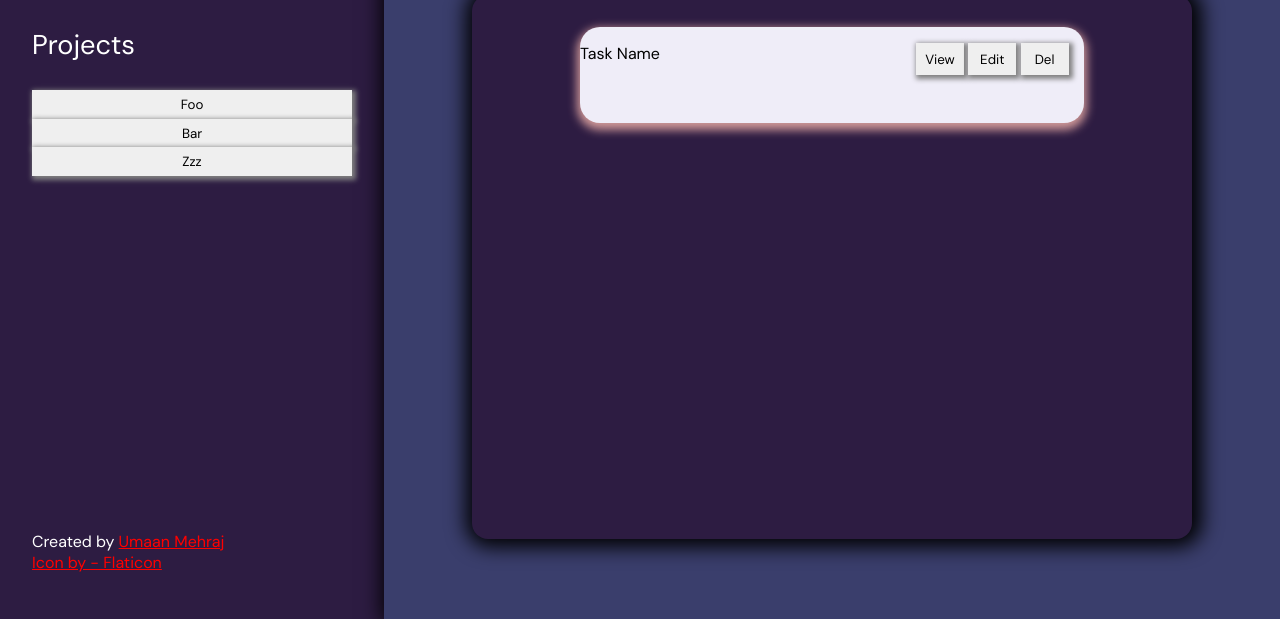
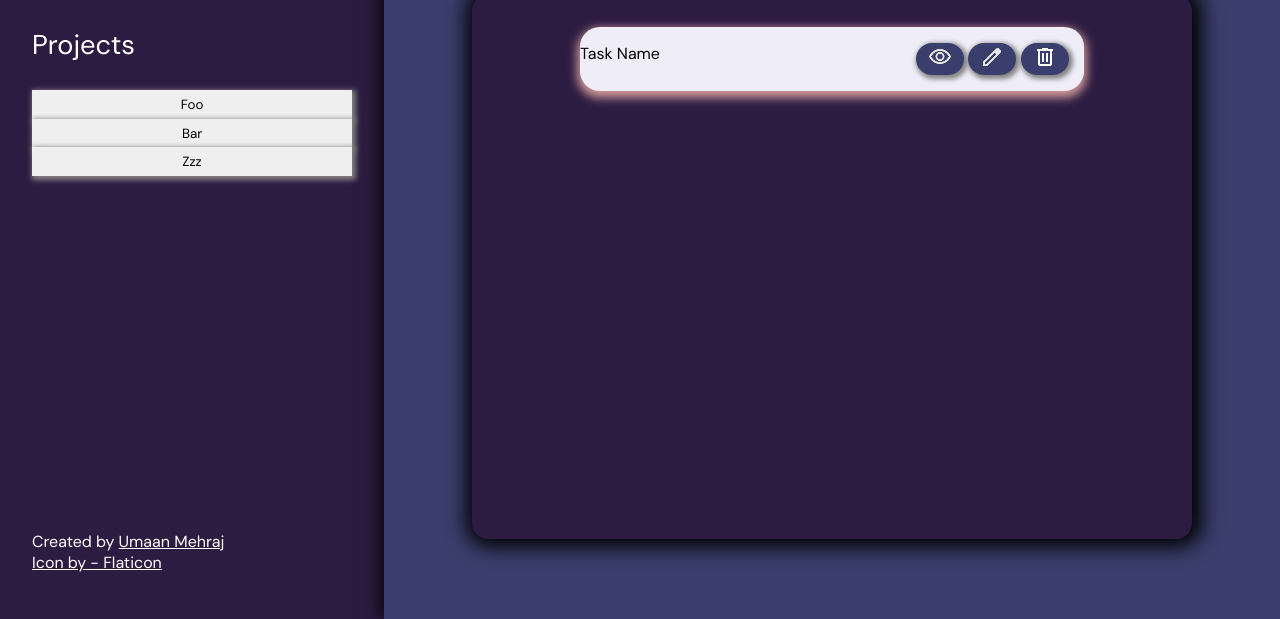
Before and after one commit to UmaanMehraj/todoo, a website built with webpack: page src/template.html in a window 1280 px wide. Shown: the part 181-800 px from the top of the page. Built offline with nearby package versions, Linux system fonts and the light colour scheme.

Commit message:
add: icons for main

```diff
--- a/src/index.js
+++ b/src/index.js
@@ -33,4 +33,5 @@ projectConfirmBtn.addEventListener('click', (e)=>{
 })
 
 
+
 console.log(p1)
--- a/src/styles.css
+++ b/src/styles.css
@@ -170,10 +170,10 @@ dialog:open::backdrop{
     height: 55vh
 }
 a{
-    color: red;
+    color: white;
 }
 a:hover{
-    color: royalblue;
+    color: red;
 }
 .main{
     display: flex;
@@ -220,10 +220,17 @@ a:hover{
     padding: 1rem 0 0 0 ;
     border-radius: 20px;
     box-shadow: 0px 4px 10px 3px rgb(207, 152, 152);
-    height: 6rem;
+    height: 4rem;
     width: 70%;
 }
 .btns > button{
+    background-color:#3a3e6c;
     height: 2rem;
     width: 3rem;
+    border-radius: 20rem;
 }
+.btns > button:hover{
+    height: 2.2rem;
+    width: 3rem;
+    box-shadow: 4px 4px 40px 4px #2d1c42 ;
+}
--- a/src/template.html
+++ b/src/template.html
@@ -116,9 +116,9 @@
                 <div>
                     <div class="name">Task Name</div>
                     <div class="btns">
-                        <button>View</button>
-                        <button>Edit</button>
-                        <button>Del</button>
+                        <button ><img src="img/veiw.png" alt="View"></button>
+                        <button><img src="img/edit.png" alt="Edit"></button>
+                        <button><img src="img/delete.png" alt="Delete"></button>
                     </div>
                 </div>
             </div>
```
Also changed, not shown: src/img/delete.png (added), src/img/edit.png (added), src/img/veiw.png (added).
